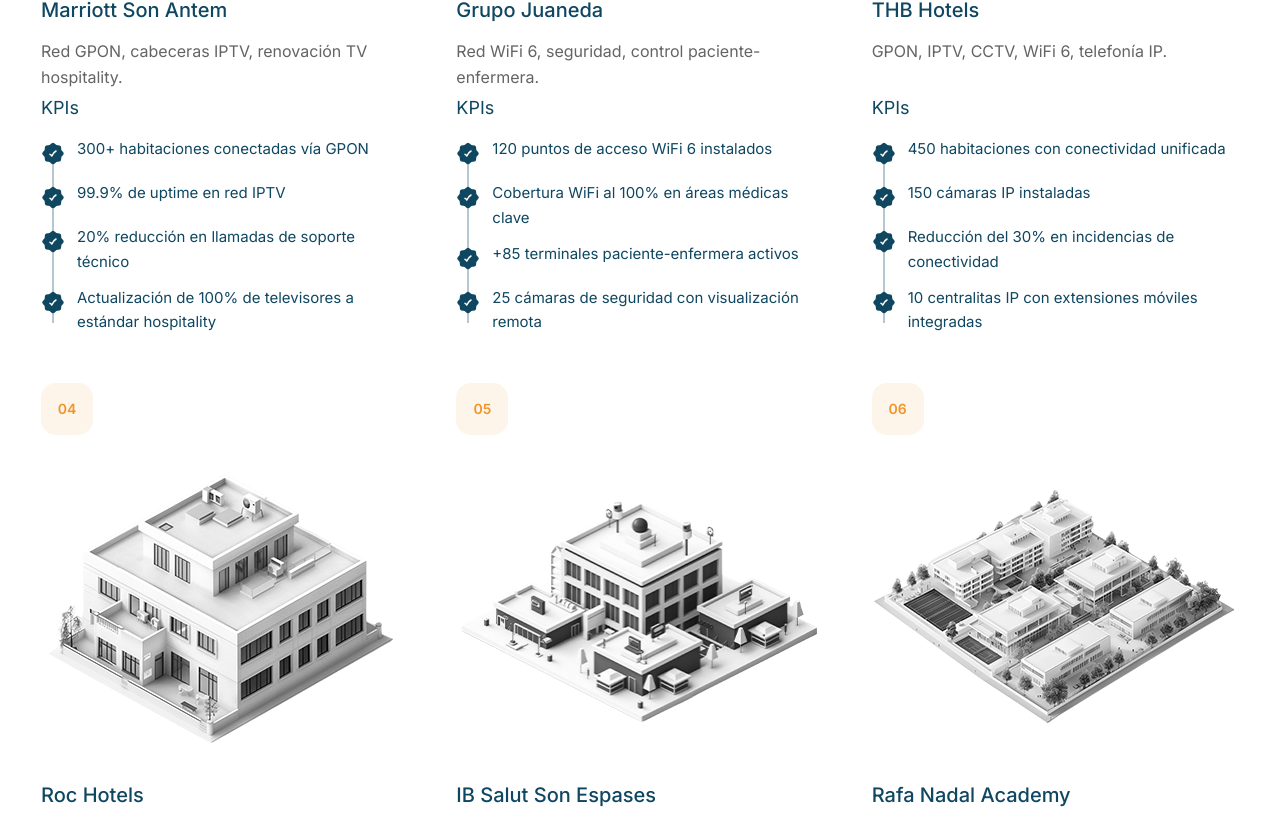
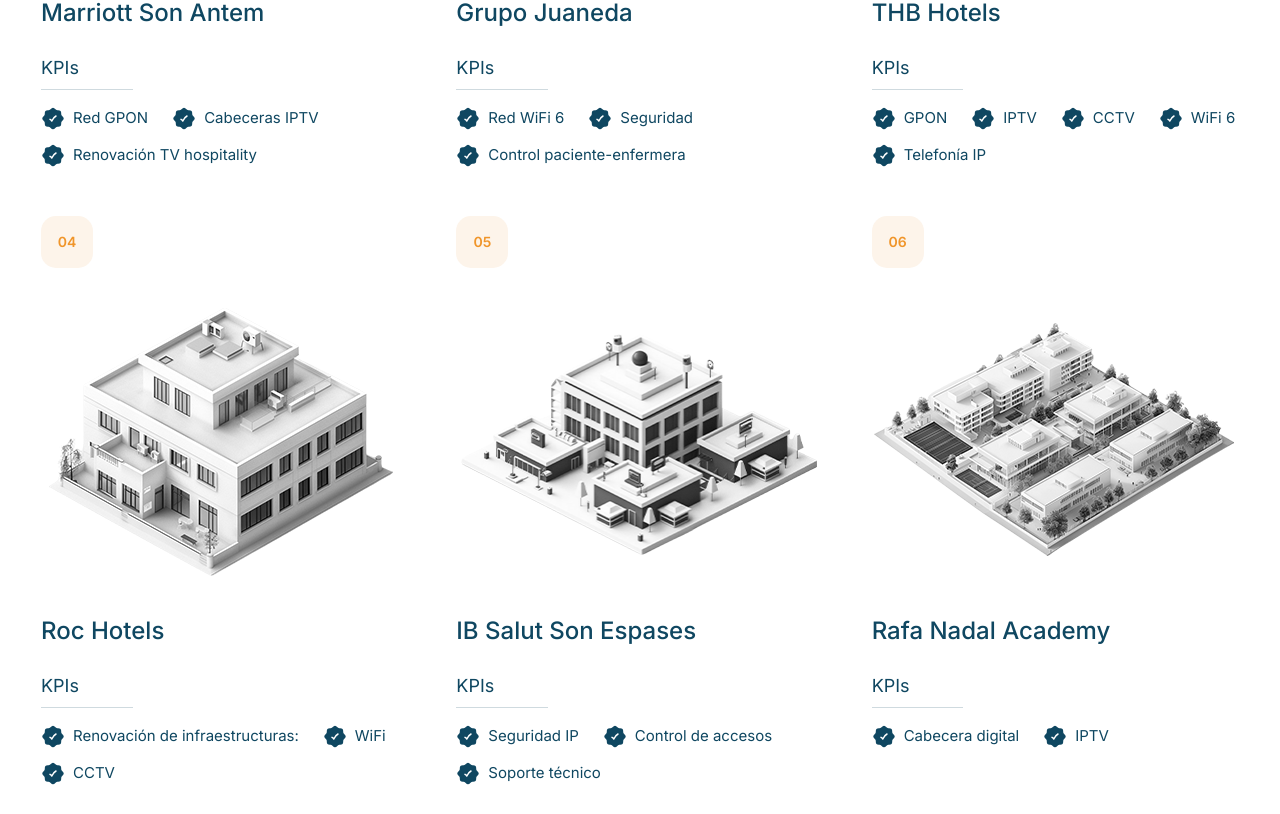
Before and after one commit to KotteJR/GrupoTest, a Next.js app: page /Projects in a window 1280 px wide. Shown: the part 1226-2040 px from the top of the page. Built offline with nearby package versions, Linux system fonts and the light colour scheme.

Commit message:
Final draft

```diff
--- a/src/app/Contact/LocationMap.tsx
+++ b/src/app/Contact/LocationMap.tsx
@@ -20,10 +20,10 @@
           {/* Google Maps Embed */}
           <div className="flex-1 bg-[#f3f3f3] border-[6px] border-[#f8f8f8] rounded-[20px] overflow-hidden max-[768px]:aspect-square max-[768px]:h-auto">
             <iframe
-              src="https://maps.google.com/maps?q=Carrer+de+la+Innovació+12,+07010+Palma,+Illes+Balears,+España&t=&z=16&ie=UTF8&iwloc=&output=embed"
               width="100%"
               height="100%"
               style={{ border: 0 }}
+              src="https://www.openstreetmap.org/export/embed.html?bbox=2.62024,39.62903,2.63024,39.63903&layer=cyclosm&marker=39.63403,2.62524"
               allowFullScreen
               loading="lazy"
               referrerPolicy="no-referrer-when-downgrade"
--- a/src/app/Footer/footer.tsx
+++ b/src/app/Footer/footer.tsx
@@ -49,7 +49,7 @@
               <div className="text-sm text-white/80 space-y-1">
                 <p>IB360 S.L. · CIF: B12345678</p>
                 <p>Carrer de la Innovació 12, 07010 Palma, Illes Balears, España</p>
-                <p>Teléfono: +34 971 123 456 · Email: <a href="mailto:info@ib360.tech" className="underline">info@ib360.tech</a></p>
+                <p>Teléfono: +34 971 20 15 20 · Email: <a href="mailto:info@ib360.tech" className="underline">info@ib360.tech</a></p>
               </div>
             </div>
 
--- a/src/app/Projects/Projects.tsx
+++ b/src/app/Projects/Projects.tsx
@@ -14,73 +14,62 @@
     {
       number: "01",
       title: "Marriott Son Antem",
-      desc: "Red GPON, cabeceras IPTV, renovación TV hospitality.",
       image: "/images/mariott.png",
       kpis: [
-        "300+ habitaciones conectadas vía GPON",
-        "99.9% de uptime en red IPTV",
-        "20% reducción en llamadas de soporte técnico",
-        "Actualización de 100% de televisores a estándar hospitality",
+        "Red GPON",
+        "Cabeceras IPTV",
+        "Renovación TV hospitality",
       ],
     },
     {
       number: "02",
       title: "Grupo Juaneda",
-      desc: "Red WiFi 6, seguridad, control paciente-enfermera.",
       image: "/images/juneada.png",
       kpis: [
-        "120 puntos de acceso WiFi 6 instalados",
-        "Cobertura WiFi al 100% en áreas médicas clave",
-        "+85 terminales paciente-enfermera activos",
-        "25 cámaras de seguridad con visualización remota",
+        "Red WiFi 6",
+        "Seguridad",
+        "Control paciente-enfermera",
       ],
     },
     {
       number: "03",
       title: "THB Hotels",
-      desc: "GPON, IPTV, CCTV, WiFi 6, telefonía IP.",
       image: "/images/thbb.png",
       kpis: [
-        "450 habitaciones con conectividad unificada",
-        "150 cámaras IP instaladas",
-        "Reducción del 30% en incidencias de conectividad",
-        "10 centralitas IP con extensiones móviles integradas",
+        "GPON",
+        "IPTV",
+        "CCTV",
+        "WiFi 6",
+        "Telefonía IP",
       ],
     },
     {
       number: "04",
       title: "Roc Hotels",
-      desc: "Renovación de infraestructuras WiFi y CCTV.",
       image: "/images/rocc.png",
       kpis: [
-        "100% cobertura WiFi en zonas comunes y habitaciones",
-        "75 cámaras instaladas con visión nocturna",
-        "25% mejora en la velocidad media de conexión",
-        "Tiempo de instalación: 7 días sin cerrar el hotel",
+        "Renovación de infraestructuras:",
+        "WiFi",
+        "CCTV",
       ],
     },
     {
       number: "05",
       title: "IB Salut Son Espases",
-      desc: "Seguridad IP, control de accesos, soporte técnico.",
       image: "/images/salut.png",
       kpis: [
-        "Instalación de 60 cámaras IP HD",
-        "Sistema biométrico en 30 puertas de acceso",
-        "Monitorización 24/7 con alertas automáticas",
-        "Tiempo de respuesta ante incidencias: < 2h",
+        "Seguridad IP",
+        "Control de accesos",
+        "Soporte técnico",
       ],
     },
     {
       number: "06",
       title: "Rafa Nadal Academy",
-      desc: "Infraestructura WiFi y red de comunicaciones.",
       image: "/images/nadal.png",
       kpis: [
-        "Cobertura WiFi en 100% del campus académico y deportivo",
-        "Red de datos multiservicio para +600 estudiantes",
-        "0 interrupciones reportadas durante el torneo anual",
-        "Optimización de red con balanceo de carga inteligente",
+        "Cabecera digital",
+        "IPTV",
       ],
     },
   ];
@@ -108,27 +97,20 @@
 
             {/* Fixed height title section */}
             <div className="h-[40px] flex items-start mt-6">
-              <h3 className="text-xl font-medium leading-tight">{project.title}</h3>
+              <h3 className="text-2xl font-medium leading-tight">{project.title}</h3>
             </div>
 
-            {/* Fixed height description section */}
-            <div className="h-[40px] flex items-start">
-              <p className="text-[#646464] text-[1rem] leading-relaxed">{project.desc}</p>
-            </div>
-
-            {/* KPIs section - now always at same distance from top */}
+            {/* KPIs section */}
             <div className="mt-4">
-              <p className=" text-[1.125rem] mb-4">KPIs</p>
-              <div className="relative flex flex-col gap-3">
-                {/* Connecting line */}
-                <div className="absolute left-[11px] top-3 bottom-3 w-0.5 bg-[#0f4761]/30"></div>
-
+              <p className="text-[1.125rem] mb-2">KPIs</p>
+              <div className="w-1/4 h-[1px] bg-[#0f4761]/20 mb-4"></div>
+              <div className="flex flex-row flex-wrap gap-x-6 gap-y-3">
                 {project.kpis.map((kpi, i) => (
-                  <div key={i} className="relative flex items-start gap-3 min-h-[32px]">
-                    <div className="flex-shrink-0 mt-1">
+                  <div key={i} className="flex items-center gap-2">
+                    <div className="flex-shrink-0">
                       <CheckIcon />
                     </div>
-                    <span className="text-[0.938rem] text-[#0f4761] leading-relaxed">{kpi}</span>
+                    <span className="text-[0.938rem] text-[#0f4761]">{kpi}</span>
                   </div>
                 ))}
               </div>
```
Also changed, not shown: public/images/3.png, 1 other file (tests, documents, lock files or other folders).
